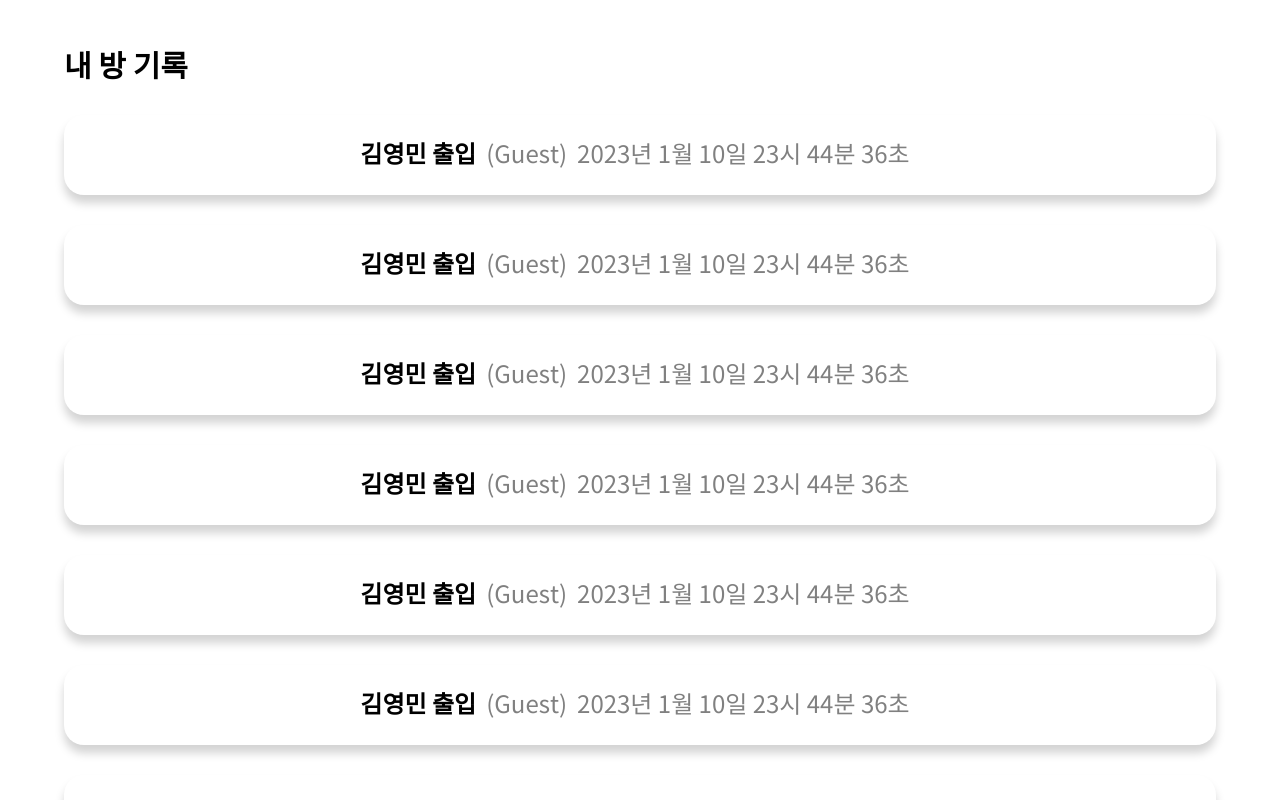
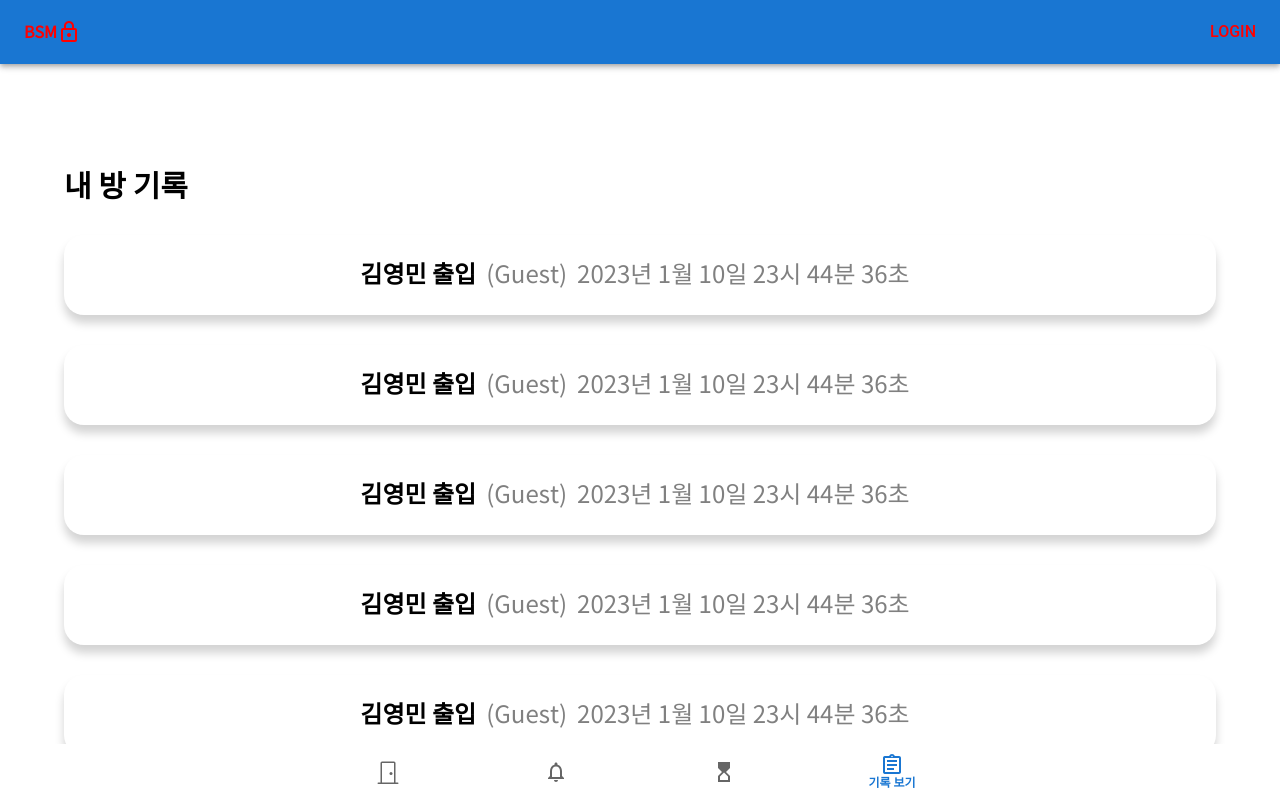
Before and after one commit to BSM-DoorLock/BSM-DoorLock-Frontend, a Next.js app: page /history in a window 1280 px wide. Shown: the top 800 px of the page. Built offline with nearby package versions, Linux system fonts and the light colour scheme.

Commit message:
FIX :: 전체적인 Section 수정

```diff
--- a/components/header/Header.tsx
+++ b/components/header/Header.tsx
@@ -12,7 +12,7 @@ function Header() {
   const [mounted, setMounted] = useState(false);
   const [isDropDownOpen, setIsDropDownOpen] = useState(false);
   const userQuery = useQuery("user", () => getUser(), {
-    enabled: getLocalStorage(),
+    enabled: getLocalStorage() && localStorage.accessToken !== undefined,
   });
   console.log(userQuery);
 
@@ -53,7 +53,9 @@ function Header() {
               onClose={() => setIsDropDownOpen(false)}
             >
               <S.StyledMenuItem onClick={() => setIsDropDownOpen(false)}>
-                <S.UserInfo href="https://auth.bssm.kro.kr/user">유저 정보</S.UserInfo>
+                <S.UserInfo href="https://auth.bssm.kro.kr/user">
+                  유저 정보
+                </S.UserInfo>
               </S.StyledMenuItem>
               <S.StyledMenuItem onClick={() => logoutMutation.mutate()}>
                 LOGOUT
--- a/pages/history/index.tsx
+++ b/pages/history/index.tsx
@@ -1,11 +1,16 @@
 import History from "../../components/history/history";
-import * as S from './history.style';
+import * as S from "./history.style";
+import * as A from "../../styles/all";
+import Header from "../../components/header/Header";
+import Footer from "../../components/footer/Footer";
 
-export default function HistoryList(){
-    return (
-      <div>
+export default function HistoryList() {
+  return (
+    <div>
+      <Header />
+      <A.Section>
         <S.HistoryContainer>
-          <S.Text>내 방 기록</S.Text>
+          <A.Title>내 방 기록</A.Title>
           <History
             name={"김영민"}
             type={"Guest"}
@@ -67,6 +72,8 @@ export default function HistoryList(){
             date={"2023년 1월 10일 23시 44분 36초"}
           />
         </S.HistoryContainer>
-      </div>
-    );
+      </A.Section>
+      <Footer />
+    </div>
+  );
 }
--- a/pages/index.tsx
+++ b/pages/index.tsx
@@ -18,7 +18,7 @@ export default function Home() {
         <S.Button>로그인</S.Button>
       </S.Flex> */}
       <Header />
-      <A.Section>
+      <S.MainSection>
         <S.MyRoom>
           <S.Title>
             <p>내 방</p>
@@ -36,7 +36,7 @@ export default function Home() {
             <Room number={317} name1={"이현준"} name2={"권민서"} />
           </div>
         </S.ShareRoom>
-      </A.Section>
+      </S.MainSection>
       <Footer />
     </div>
   );
--- a/pages/main.styles.tsx
+++ b/pages/main.styles.tsx
@@ -1,4 +1,9 @@
 import styled from "styled-components";
+import { Section } from "../styles/all";
+
+export const MainSection = styled(Section)`
+  padding: 56px 11%;
+`;
 
 export const Flex = styled.div`
   display: flex;
--- a/styles/all.tsx
+++ b/styles/all.tsx
@@ -1,5 +1,9 @@
 import styled from "styled-components";
 
 export const Section = styled.div`
-  padding: 56px 11%;
+  padding: 56px 0;
 `;
+
+export const Title = styled.p`
+  font-size: 30px;
+`;
--- a/styles/globals.tsx
+++ b/styles/globals.tsx
@@ -33,7 +33,7 @@ const GlobalStyle = createGlobalStyle`
 
   p {
     font-size: 35px;
-    /* margin-bottom: 20px; */
+    margin-bottom: 20px;
   }
 `;
 
```
Also changed, not shown: components/history/history.style.tsx (+4 -4 lines).
